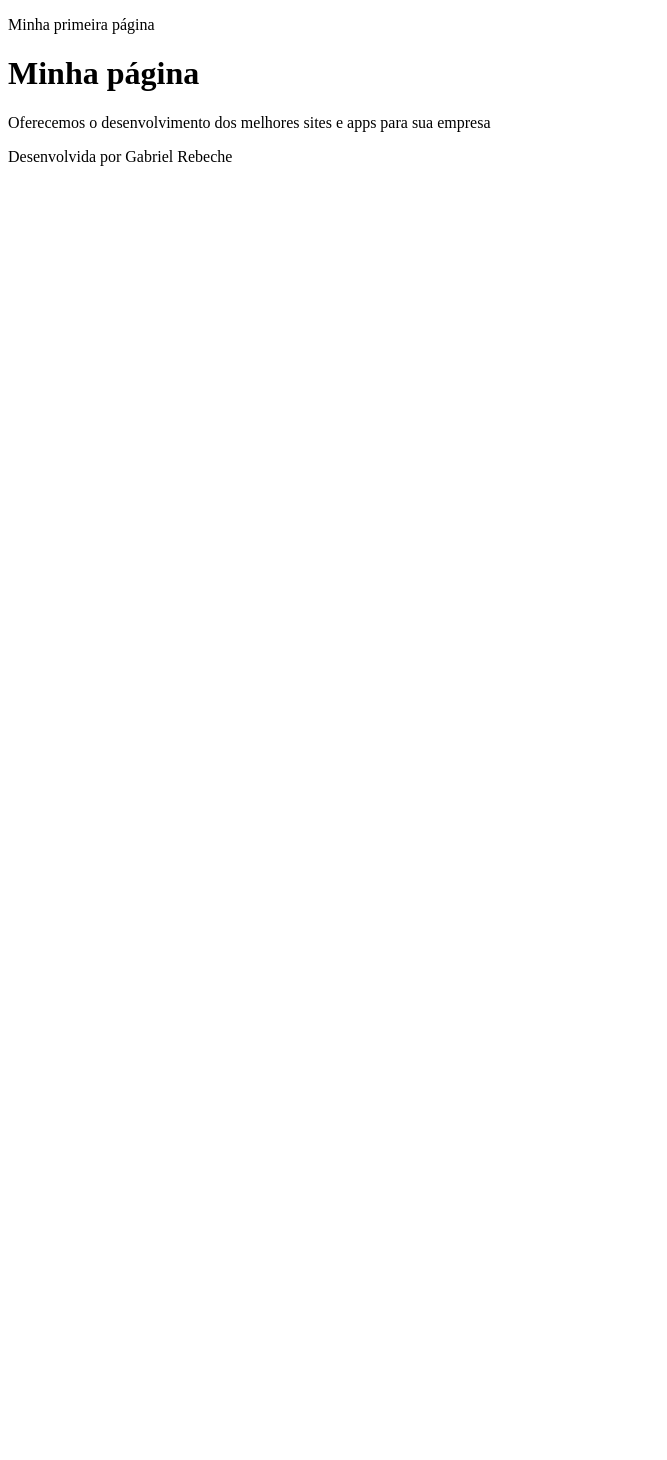
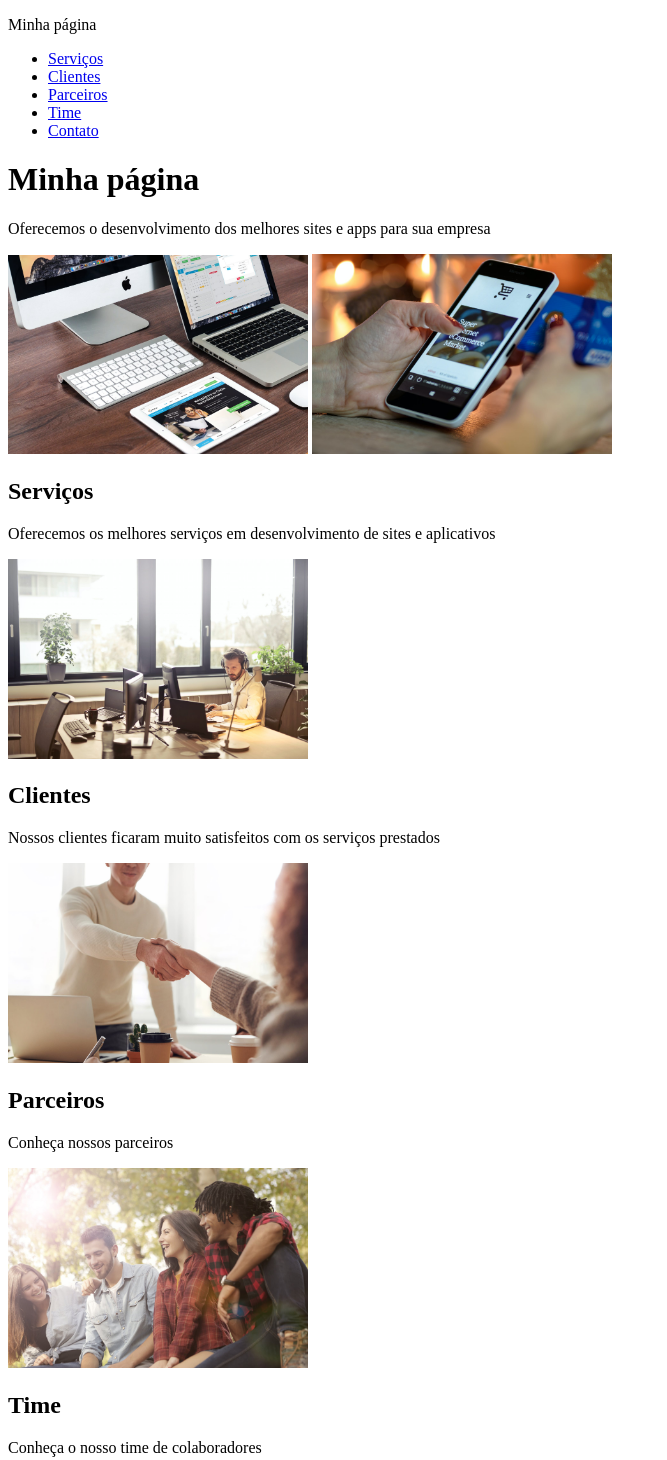
Before and after one commit to GabRebeche/aula_CSS3_HTML5, a plain HTML site: page index.html in a window 1280 px wide. Shown: the top 1460 px of the page, without its empty margins (0-667 px from the left). Before the commit the page ends 800 px from the top, so only its background shows below. Drawn offline with Linux system fonts and the light colour scheme.

Commit message:
Alterações na minha primeira página em html5

```diff
--- a/index.html
+++ b/index.html
@@ -6,13 +6,59 @@
         </head>
 
         <body>
-            <p>Minha primeira página</p>
+            <nav>
+                <p>Minha página</p>
+                <ul>
+                    <li><a href="#Serviços">Serviços</a></li>
+                    <li><a href= "#Clientes">Clientes</a></li>
+                    <li><a href= "#Parceiros">Parceiros</a></li>
+                    <li><a href= "#Time">Time</a></li>
+                    <li><a href= "#Contato">Contato</a></li>
+                </ul>
+            </nav>
             <header>
                 <h1>Minha página</h1>
                 <p>Oferecemos o desenvolvimento dos
                 melhores sites e apps para sua empresa</p>
-
+                <img src="Imagens/Site.jpeg" width="300px">
+                <img src="Imagens/App.jpeg" width="300px">
             </header>
+            <section id="Serviços">
+                <h2>Serviços</h2>
+                <p>Oferecemos os melhores serviços em desenvolvimento de
+                    sites e aplicativos</p>
+                   <div>
+                <img src="Imagens/Serviço.jpeg" width="300px">
+            </div>
+            </section>
+            <section id="Clientes">
+                <h2>Clientes</h2>
+                <p>Nossos clientes ficaram muito satisfeitos
+                    com os serviços prestados</p>
+                    <div>
+                    <img src= "Imagens/Cliente.jpeg" width="300px">
+                </div>
+            <section id="Parceiros">
+                <h2>Parceiros</h2>
+                <p>Conheça nossos parceiros</p>
+                <div>
+                <img src= "Imagens/Parceiros.jpeg" width="300px">
+            </div>
+            </section>
+            <section id="Time">
+                <h2>Time</h2>
+                <p>Conheça o nosso time de colaboradores</p>
+                <div>
+                <img src= "Imagens/Time.jpeg" width="300px">
+            </div>
+            </section>
+            <section id="Contato">
+                <h2>Contato</h2>
+                <p>Entre em contato conosco!</p>
+                <div>
+                <img src= "Imagens/Contato.jpeg" width="300px">
+            </div>
+            </section>
 
             <footer>
                 <p>Desenvolvida por Gabriel Rebeche</p>
```
Also changed, not shown: Imagens/App.jpeg (added), Imagens/Cliente.jpeg (added), Imagens/Contato.jpeg (added), Imagens/Parceiros.jpeg (added), Imagens/Serviço.jpeg (added), Imagens/Site.jpeg (added), Imagens/Time.jpeg (added).
